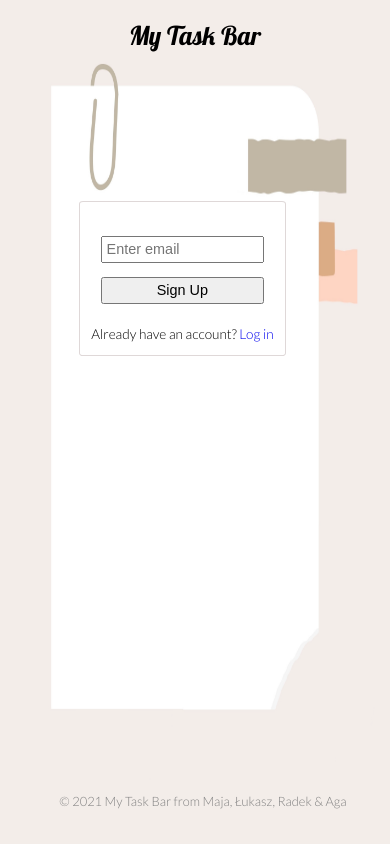
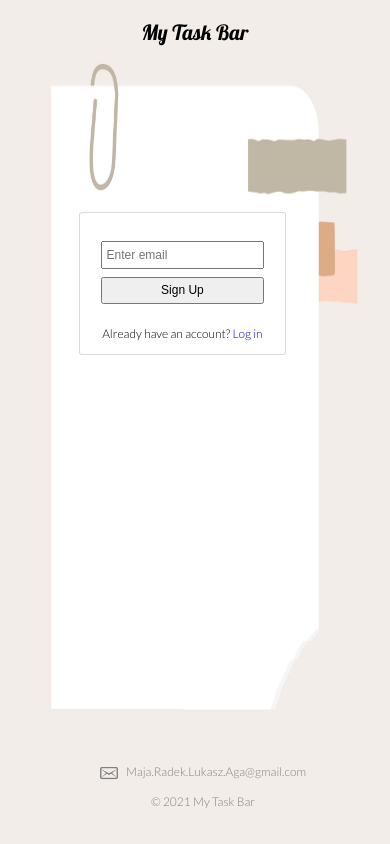
Before and after one commit to infoshareacademy/jfdzr2-nuclear-penguins, a React (Create React App) app: page / in a window 390 px wide. Built offline with nearby package versions, Linux system fonts and the light colour scheme.

Commit message:
sign up component media query update

```diff
--- a/src/components/signup/Signup.css
+++ b/src/components/signup/Signup.css
@@ -12,7 +12,7 @@ html {
   display: flex;
   font-family: 'Lato', sans-serif;
   color: black;
-  font-size: 1vw;
+  font-size: 19px;
 }
 
 .log-in-form {
@@ -26,11 +26,11 @@ div.app-name-mobile {
 
 div.app-name {
   font-family: 'Lobster', cursive;
-  font-size: 2.3vw;
+  font-size: 2.4vw;
   text-align: center;
   transform: rotate(-3deg);
   display: flex;
-  padding-top: 18.6%;
+  padding-top: 18.5%;
   padding-left: 23%;
 }
 
@@ -39,8 +39,8 @@ div.login-panel {
   flex-direction: column;
   padding-top: 3%;
   padding-bottom: 3%;
-  margin-left: 19%;
-  margin-top: 45%;
+  margin-left: 17%;
+  margin-top: 55%;
   justify-content: center;
   width: 26vw;
   border: solid 1px rgb(223, 216, 216);
@@ -67,24 +67,24 @@ div.flex-div {
   justify-content: center;
 }
 
+p.form-paragraphs {
+  margin: 4% 0 4% 0;
+}
+
 input.input-design {
   width: 70%;
-  height: 2vw;
+  height: 2.2vw;
   padding-left: 2%;
 }
 
 input.input-design,
 input.login-button {
-  font-size: 0.9vw;
+  font-size: 20px;
 }
 
 .login-button {
   width: 70%;
-  height: 2vw;
-}
-
-p#sign-up-option {
-  margin-top: 6%;
+  height: 2.1vw;
 }
 
 #sign-up-option-2 {
@@ -92,64 +92,76 @@ p#sign-up-option {
   padding-top: 2%;
 }
 
-/* select#menu {
-      display: flex;
-      margin-left: 45%;
-      margin-top: 4%;
-      width: 90px;
-      width: 22%;
-      height: 25%;
-      font-size: 0.9vw;
-      background: none;
-      border: 2px solid #edeff0;
-      padding: 6px;
-    } */
+.footer#container.footer {
+  display: flex;
+  flex-direction: column;
+}
 
 div.footer-list {
   display: flex;
+  flex-direction: column;
   justify-content: center;
-  margin-right: 0%;
-  margin-top: 10vw;
+  margin-right: 0;
+  /* margin-top: 40px; */
 }
 
 span.authors {
   display: flex;
-  padding-top: 9px;
-  text-align: right;
-  font-size: 1vw;
-  font-family: 'Lato', sans-serif;
+  justify-content: center;
   color: grey;
   /* display: none; */
 }
 
+img.envelope {
+  width: 22px;
+  height: 22px;
+  margin-right: 8px;
+}
+
+.contact {
+  display: flex;
+  justify-content: center;
+  text-decoration: none;
+  color: grey;
+  padding: 1px;
+  margin-bottom: 10px;
+}
+
 .freepik {
   display: flex;
+  justify-content: center;
   padding-top: 4.5px;
   text-align: center;
   text-decoration: none;
-  font-size: 1 vw;
   font-family: 'Lato', sans-serif;
   color: grey;
   display: none;
 }
-
 #container {
   position: fixed;
+
   bottom: 4%;
   width: 100%;
 }
 
 /* MEDIA */
+@media (max-width: 319px) {
+  html {
+    display: none;
+  }
+}
 
-@media (min-width: 320px) and (max-width: 480px) {
+@media (min-width: 320px) and (max-width: 480px) and (orientation: portrait) {
   html {
     background: url('/src/assets/backgroundMobile.jpg') no-repeat center center
       fixed;
     background-size: 100% 100%;
   }
+
   .box {
     display: flex;
     flex-direction: column;
+    font-size: 12px;
   }
   div.app-name {
     display: none;
@@ -158,16 +170,15 @@ span.authors {
     display: flex;
     justify-content: center;
     font-family: 'Lobster', cursive;
-    font-size: 26px;
+    font-size: 21px;
     padding-top: 3%;
   }
   div.login-panel {
     width: 53vw;
-    font-size: 3.5vw;
-    margin-left: 0%;
-    margin-top: 49%;
+    margin-left: 0;
     padding-top: 4%;
     padding-bottom: 2%;
+    /* margin-top: 40%; */
   }
   p#sign-up-option,
   p#sign-up-option-2 {
@@ -178,24 +189,22 @@ span.authors {
   input.login-button {
     width: 80%;
     height: 7vw;
-    font-size: 3.7vw;
+    font-size: 12px;
   }
   span.authors {
-    font-size: 3.3vw;
     padding: 1px;
     width: 100%;
     display: flex;
     justify-content: center;
     /* display: none; */
   }
-  .freepik {
-    display: flex;
-    font-size: 3vw;
-    display: none;
+  img.envelope {
+    width: 18px;
+    height: 18px;
   }
 }
 
-@media (min-width: 481px) and (max-width: 768px) and (orientation: portrait) {
+@media (min-width: 481px) and (max-width: 768px) {
   html {
     background: url('/src/assets/backgroundMobile.jpg') no-repeat center center
       fixed;
@@ -204,6 +213,7 @@ span.authors {
   .box {
     display: flex;
     flex-direction: column;
+    font-size: 14px;
   }
   div.app-name {
     display: none;
@@ -213,43 +223,39 @@ span.authors {
     font-family: 'Lobster', cursive;
     justify-content: center;
     text-align: center;
-    font-size: 30px;
+    font-size: 23px;
     padding-bottom: 0;
     padding-top: 2%;
   }
   div.login-panel {
     width: 57%;
     margin-left: 7%;
-    margin-top: 37%;
+    margin-top: 40%;
     padding: 1%;
-    font-size: 2.8vw;
   }
+
   p#sign-up-option,
   p#sign-up-option-2 {
     margin-bottom: 0;
     padding: 0;
   }
-  div.footer-list {
-    margin-right: 5%;
-  }
+
   input.input-design,
   input.login-button {
     width: 79%;
     height: 6vw;
-    font-size: 2.8vw;
+    font-size: 12px;
   }
   span.authors {
-    font-size: 2.5vw;
     padding: 1px;
     width: 100%;
     display: flex;
     justify-content: center;
-    /* display: none; */
   }
-  .freepik {
-    display: flex;
-    font-size: 2vw;
-    display: none;
+  img.envelope {
+    width: 20px;
+    height: 20px;
+    padding-bottom: px;
   }
 }
 
@@ -262,6 +268,7 @@ span.authors {
   .box {
     display: flex;
     flex-direction: column;
+    font-size: 15px;
   }
   div.app-name {
     display: none;
@@ -271,7 +278,7 @@ span.authors {
     font-family: 'Lobster', cursive;
     justify-content: center;
     text-align: center;
-    font-size: 45px;
+    font-size: 30px;
     padding-bottom: 0;
     padding-top: 3%;
   }
@@ -281,7 +288,6 @@ span.authors {
     margin-top: 26%;
     padding-top: 1%;
     padding-bottom: 1%;
-    font-size: 2.6vw;
   }
   p#sign-up-option,
   p#sign-up-option-2 {
@@ -292,19 +298,12 @@ span.authors {
   input.login-button {
     width: 77%;
     height: 5.5vw;
-    font-size: 2.6vw;
+    font-size: 12px;
   }
   span.authors {
-    font-size: 2vw;
     padding: 1px;
     display: flex;
     justify-content: center;
-    /* display: none; */
-  }
-  .freepik {
-    display: flex;
-    font-size: 2vw;
-    display: none;
   }
 }
 
@@ -312,12 +311,14 @@ span.authors {
   html {
     display: inherit;
   }
-  p#sign-up-option {
-    font-size: 1.2vw;
+
+  .box {
+    font-size: 13px;
   }
+
   div.login-panel {
-    margin-left: 17%;
-    margin-top: 44%;
+    margin-left: 10%;
+    margin-top: 49%;
     padding-top: 1%;
     padding-bottom: 1%;
   }
@@ -325,34 +326,32 @@ span.authors {
   input.login-button {
     width: 80%;
     height: 2.4vw;
-    font-size: 1.1vw;
+    font-size: 12px;
   }
 }
 
-@media (min-width: 1025px) and (max-width: 1200px) {
+@media (min-width: 1025px) and (max-width: 1250px) {
   html {
     display: inherit;
   }
 
-  div.login-panel {
-    margin-left: 16%;
-    margin-top: 44%;
-    padding-top: 1%;
-    padding-bottom: 1%;
+  .box {
+    font-size: 16px;
   }
 
   input.input-design,
   input.login-button {
-    font-size: 1.1vw;
-  }
-
-  p#sign-up-option {
-    font-size: 1.2vw;
+    font-size: 12px;
   }
 }
 
-@media (min-width: 1201px) and (max-width: 2000px) {
+@media (min-width: 1251px) and (max-width: 2000px) and (orientation: landscape) {
   html {
-    margin-top: 5%;
+    margin-top: 2%;
+  }
+
+  input.input-design,
+  input.login-button {
+    font-size: 17px;
   }
 }
--- a/src/components/signup/Signup.js
+++ b/src/components/signup/Signup.js
@@ -1,4 +1,7 @@
 import './Signup.css';
+
+// import React from 'react';
+import iconEmail from '../../assets/iconEmail.png';
 
 function Signup() {
   return (
@@ -9,7 +12,7 @@ function Signup() {
         <div className="log-in-form">
           <div className="login-panel">
             <form action="#">
-              <p>
+              <p className="form-paragraphs">
                 <label htmlFor="email"></label>
                 <input
                   type="email"
@@ -49,9 +52,11 @@ function Signup() {
         </div>
         <footer className="footer" id="container">
           <div className="footer-list">
-            <span className="authors">
-              © 2021 My Task Bar from Maja, Łukasz, Radek & Aga
+            <span className="contact">
+              <img src={iconEmail} alt="envelope icon" className="envelope" />
+              Maja.Radek.Lukasz.Aga@gmail.com
             </span>
+            <span className="authors">© 2021 My Task Bar</span>
             <span className="freepik">
               {' '}
               <a href="http://www.freepik.com" className="freepik">
```
Also changed, not shown: src/assets/iconEmail.png (added).
